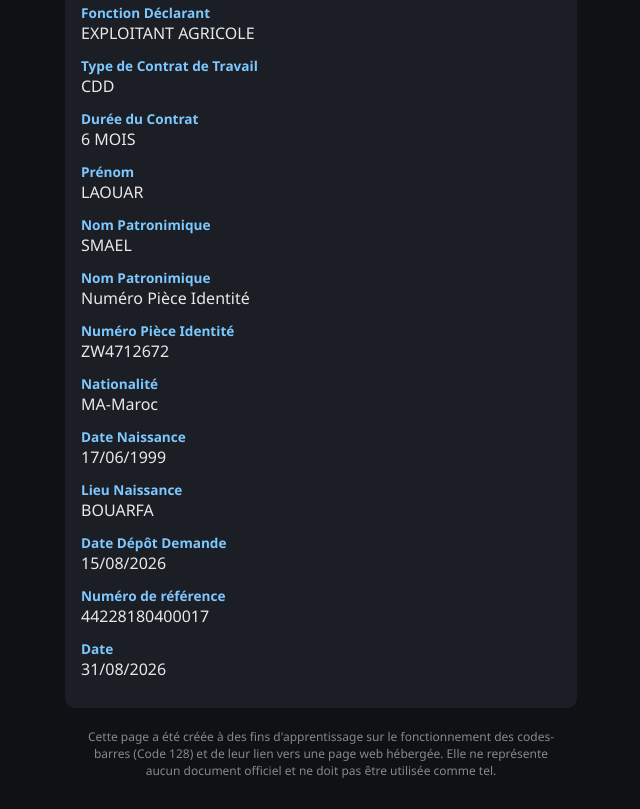
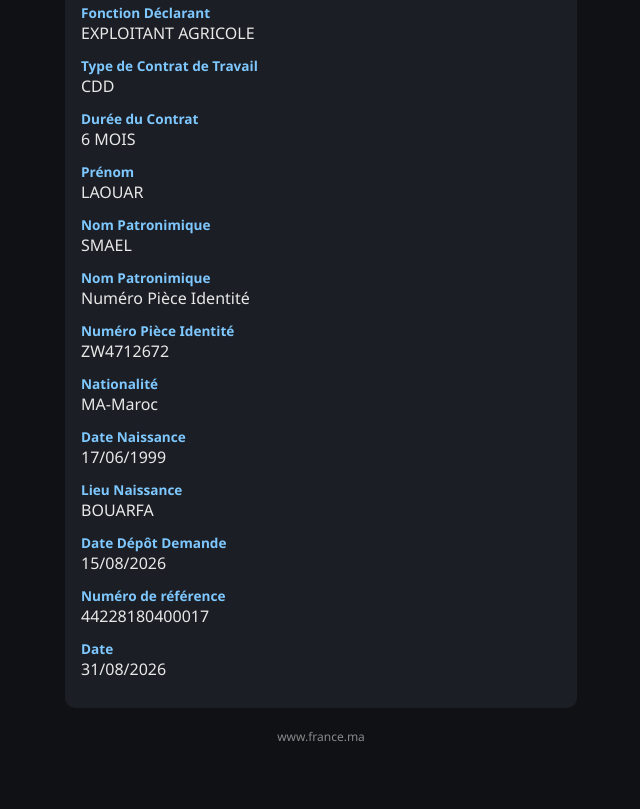
Before and after one commit to Decision-frcontract/minist-re-de-l-Int-rieur-des-outre-mer, a plain HTML site: page index.html in a window 1280 px wide. Shown: the part 458-1267 px from the top of the page, without its empty margins (319-959 px from the left). After the commit the page ends 1233 px from the top, so only its background shows below. Drawn offline with Linux system fonts and the light colour scheme.

Commit message:
Update index.html

```diff
--- a/index.html
+++ b/index.html
@@ -81,9 +81,7 @@
     </div>
 
     <div class="footer-note">
-        Cette page a été créée à des fins d'apprentissage sur le fonctionnement des codes-barres
-        (Code 128) et de leur lien vers une page web hébergée. Elle ne représente aucun document
-        officiel et ne doit pas être utilisée comme tel.
+        www.france.ma
     </div>
 </body>
 </html>
```
